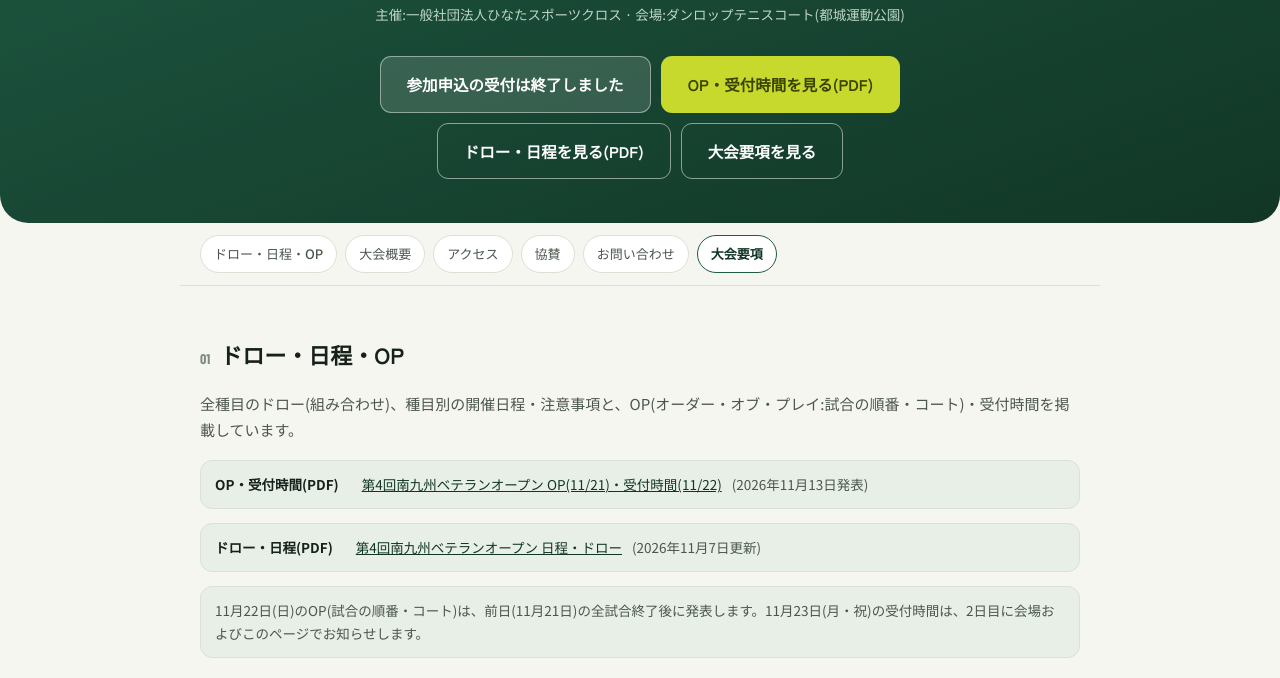
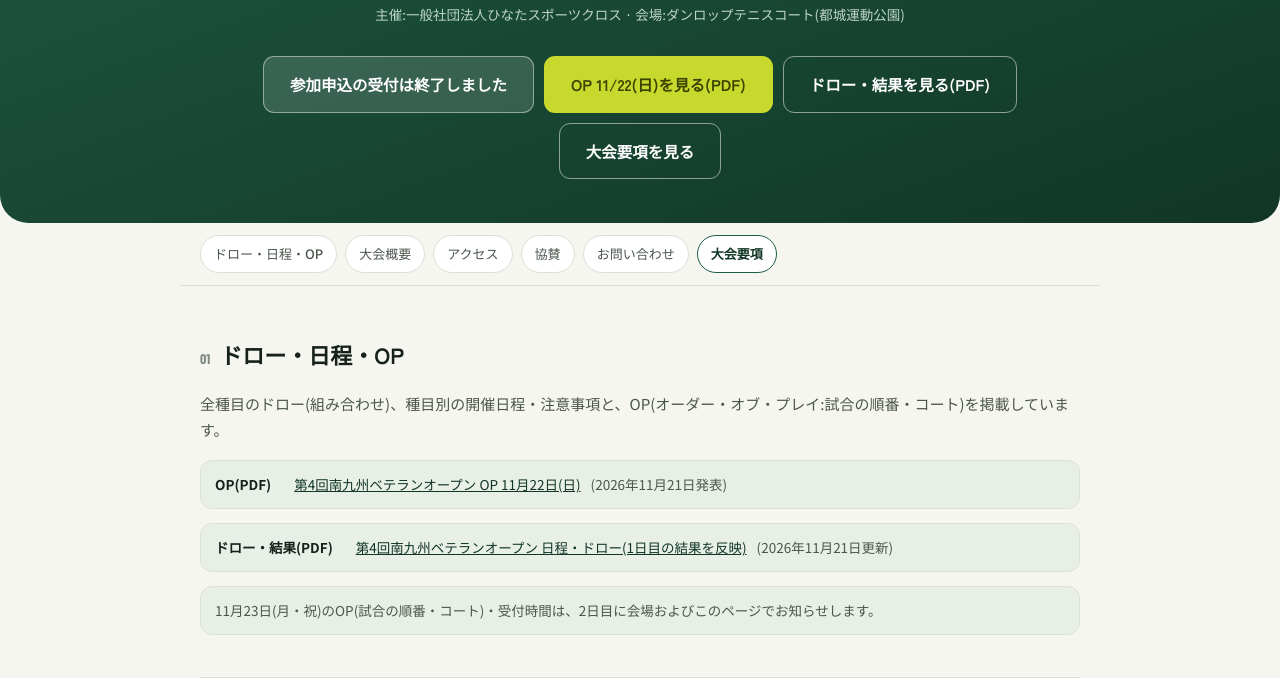
Before and after one commit to hinacross/hinacross-top, a plain HTML site: page index.html in a window 1280 px wide. Shown: the part 274-952 px from the top of the page. Drawn offline with nearby package versions, Linux system fonts and the light colour scheme.

Commit message:
Add files via upload

```diff
--- a/index.html
+++ b/index.html
@@ -240,8 +240,8 @@
     <div class="org">主催:一般社団法人ひなたスポーツクロス &middot; 会場:ダンロップテニスコート(都城運動公園)</div>
     <div class="cta-row">
       <span class="closed-badge">参加申込の受付は終了しました</span>
-      <a href="op.pdf" class="btn btn-primary" target="_blank" rel="noopener">OP・受付時間を見る(PDF)</a>
-      <a href="draw_schedule.pdf" class="btn btn-ghost" target="_blank" rel="noopener">ドロー・日程を見る(PDF)</a>
+      <a href="op.pdf" class="btn btn-primary" target="_blank" rel="noopener">OP 11/22(日)を見る(PDF)</a>
+      <a href="draw_schedule.pdf" class="btn btn-ghost" target="_blank" rel="noopener">ドロー・結果を見る(PDF)</a>
       <a href="youkou.html" class="btn btn-ghost">大会要項を見る</a>
     </div>
   </div>
@@ -269,14 +269,14 @@
   <!-- ============================================================
        ⓪ ドロー・日程(2026-11-07 追加)
        ドロー・日程を更新したら draw_schedule.pdf を差し替え、更新日を直してください。
-       OP(オーダー・オブ・プレイ)・受付時間は op.pdf(2026-11-13 追加)。差し替え時は更新日も直してください。
+       OP(オーダー・オブ・プレイ)は op.pdf(2026-11-21 に2日目のOPへ差し替え)。差し替え時は更新日も直してください。
   ============================================================= -->
   <section id="draw">
     <div class="section-head"><span class="section-num">01</span><h2>ドロー・日程・OP</h2></div>
-    <p class="lead">全種目のドロー(組み合わせ)、種目別の開催日程・注意事項と、OP(オーダー・オブ・プレイ:試合の順番・コート)・受付時間を掲載しています。</p>
-    <div class="note"><b>OP・受付時間(PDF)</b>&nbsp;<a href="op.pdf" target="_blank" rel="noopener">第4回南九州ベテランオープン OP(11/21)・受付時間(11/22)</a>(2026年11月13日発表)</div>
-    <div class="note"><b>ドロー・日程(PDF)</b>&nbsp;<a href="draw_schedule.pdf" target="_blank" rel="noopener">第4回南九州ベテランオープン 日程・ドロー</a>(2026年11月7日更新)</div>
-    <div class="note">11月22日(日)のOP(試合の順番・コート)は、前日(11月21日)の全試合終了後に発表します。11月23日(月・祝)の受付時間は、2日目に会場およびこのページでお知らせします。</div>
+    <p class="lead">全種目のドロー(組み合わせ)、種目別の開催日程・注意事項と、OP(オーダー・オブ・プレイ:試合の順番・コート)を掲載しています。</p>
+    <div class="note"><b>OP(PDF)</b>&nbsp;<a href="op.pdf" target="_blank" rel="noopener">第4回南九州ベテランオープン OP 11月22日(日)</a>(2026年11月21日発表)</div>
+    <div class="note"><b>ドロー・結果(PDF)</b>&nbsp;<a href="draw_schedule.pdf" target="_blank" rel="noopener">第4回南九州ベテランオープン 日程・ドロー(1日目の結果を反映)</a>(2026年11月21日更新)</div>
+    <div class="note">11月23日(月・祝)のOP(試合の順番・コート)・受付時間は、2日目に会場およびこのページでお知らせします。</div>
   </section>
 
   <!-- ============================================================
```
Also changed, not shown: 2 other files.
